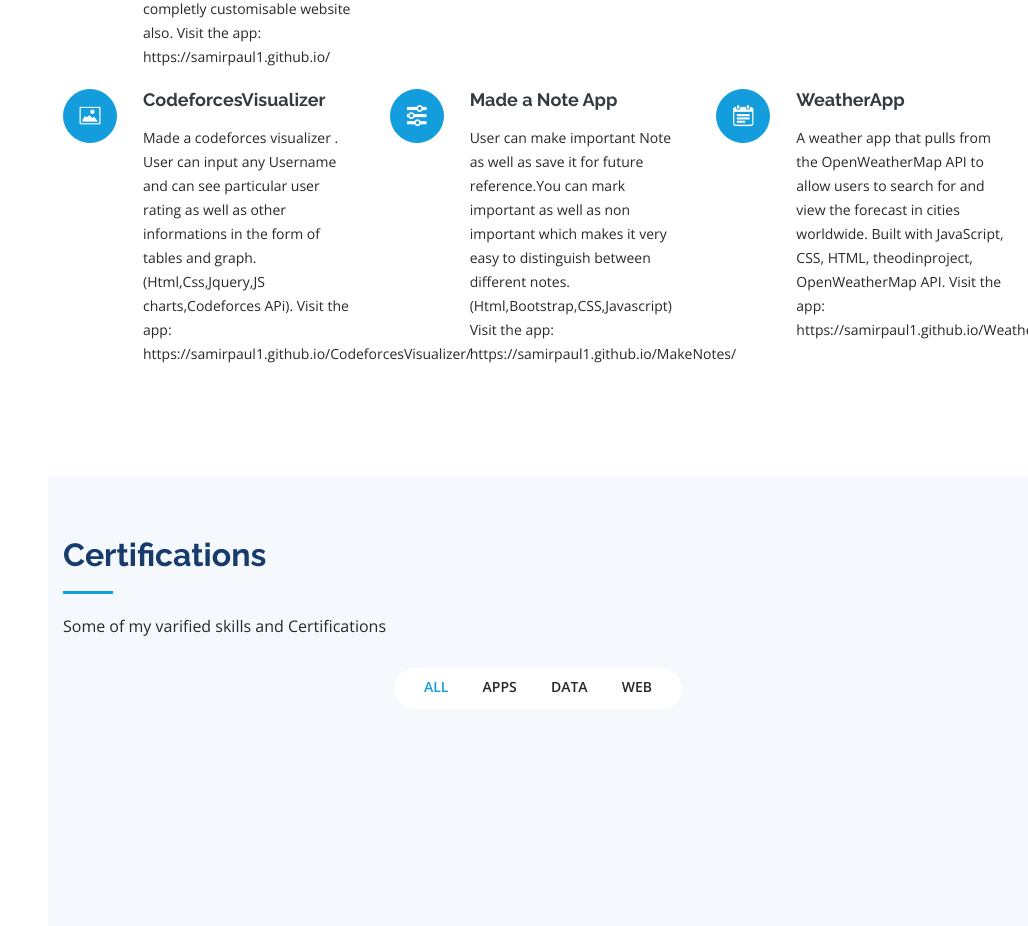
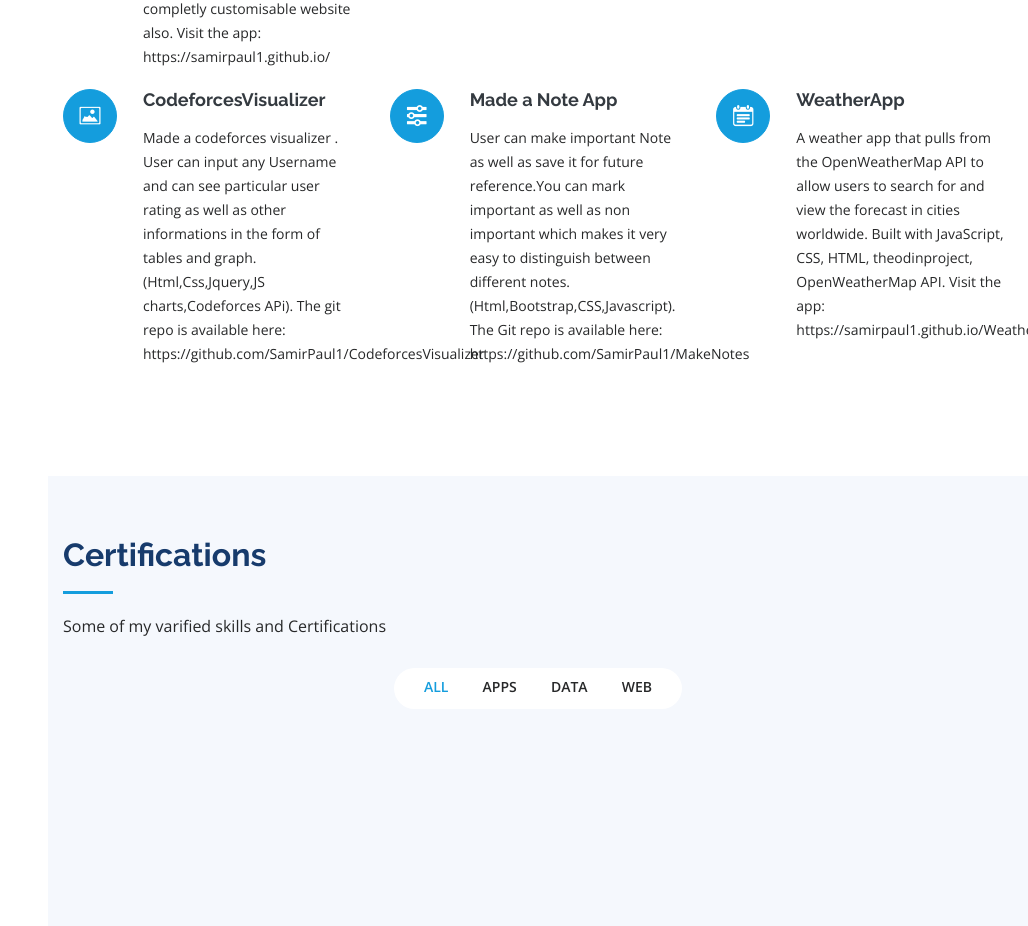
Before and after one commit to SamirPaul1/SamirPaul1.github.io, a plain HTML site: page index.html in a window 1280 px wide. Shown: the part 4043-4969 px from the top of the page, without its empty margins (252-1280 px from the left). Drawn offline with nearby package versions, Linux system fonts and the light colour scheme.

Commit message:
links change

```diff
--- a/index.html
+++ b/index.html
@@ -372,14 +372,14 @@ I want to become a proficient and extensively skilled IT professional and want t
           </div>
           <div class="col-lg-4 col-md-6 icon-box" data-aos="fade-up" data-aos-delay="300">
             <div class="icon"><i class="icofont-image"></i></div>
-            <h4 class="title"><a href="https://github.com/SamirPaul1/CodeforcesVisualizer">CodeforcesVisualizer</a></h4>
-            <p class="description">Made a codeforces visualizer . User can input any Username and can see particular user rating as well as other informations in the form of tables and graph.(Html,Css,Jquery,JS charts,Codeforces APi). Visit the app:   https://samirpaul1.github.io/CodeforcesVisualizer/</p>
+            <h4 class="title"><a href="https://samirpaul1.github.io/CodeforcesVisualizer/">CodeforcesVisualizer</a></h4>
+            <p class="description">Made a codeforces visualizer . User can input any Username and can see particular user rating as well as other informations in the form of tables and graph.(Html,Css,Jquery,JS charts,Codeforces APi). The git repo is available here:     https://github.com/SamirPaul1/CodeforcesVisualizer</p>
           </div>
           <div class="col-lg-4 col-md-6 icon-box" data-aos="fade-up" data-aos-delay="400">
             <div class="icon"><i class="icofont-settings"></i></div>
-            <h4 class="title"><a href="https://github.com/SamirPaul1/MakeNotes">Made a Note App </a></h4>
-            <p class="description">User can make important Note as well as save it for future reference.You can mark important as well as non important which makes it very easy to distinguish between different notes.(Html,Bootstrap,CSS,Javascript)
-Visit the app:   https://samirpaul1.github.io/MakeNotes/</p>
+            <h4 class="title"><a href=" https://samirpaul1.github.io/MakeNotes/">Made a Note App </a></h4>
+            <p class="description">User can make important Note as well as save it for future reference.You can mark important as well as non important which makes it very easy to distinguish between different notes.(Html,Bootstrap,CSS,Javascript).
+The Git repo is available here:   https://github.com/SamirPaul1/MakeNotes</p>
           </div>
           <div class="col-lg-4 col-md-6 icon-box" data-aos="fade-up" data-aos-delay="500">
             <div class="icon"><i class="icofont-tasks-alt"></i></div>
```
